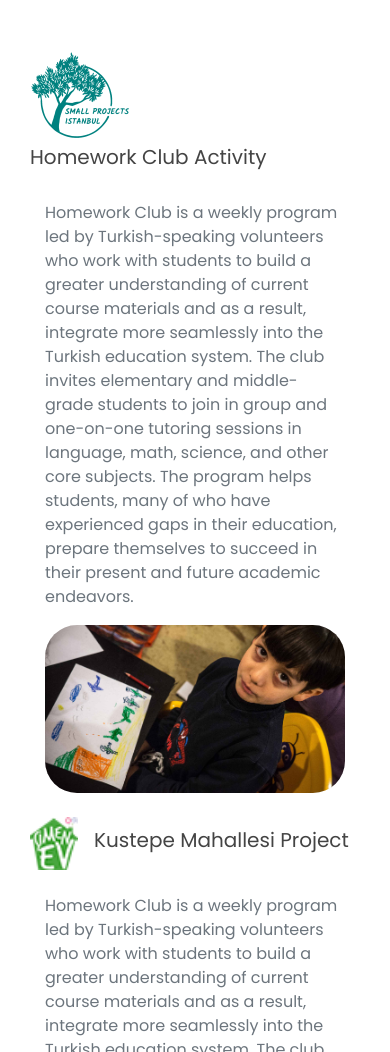
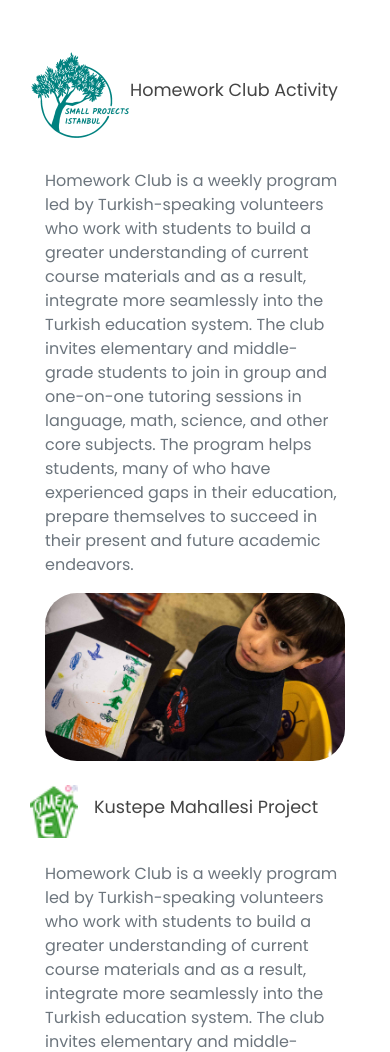
Before and after one commit to MustafaMerie/gsu-sfk, a plain HTML site: page index.html in a window 390 px wide. Shown: the part 5205-6257 px from the top of the page. Drawn offline with nearby package versions, Linux system fonts and the light colour scheme.

Commit message:
sub-header responsiveness fix

```diff
--- a/css/main.css
+++ b/css/main.css
@@ -293,8 +293,9 @@ header .navbar{
 @media only screen and (max-width:470px) {
 
    .zheading3 {
-    font-size: 1.25rem;
-    font-weight: 500;
+    font-size: 1.1rem;
+    font-weight: 400;
+
   }
 
 }
```
